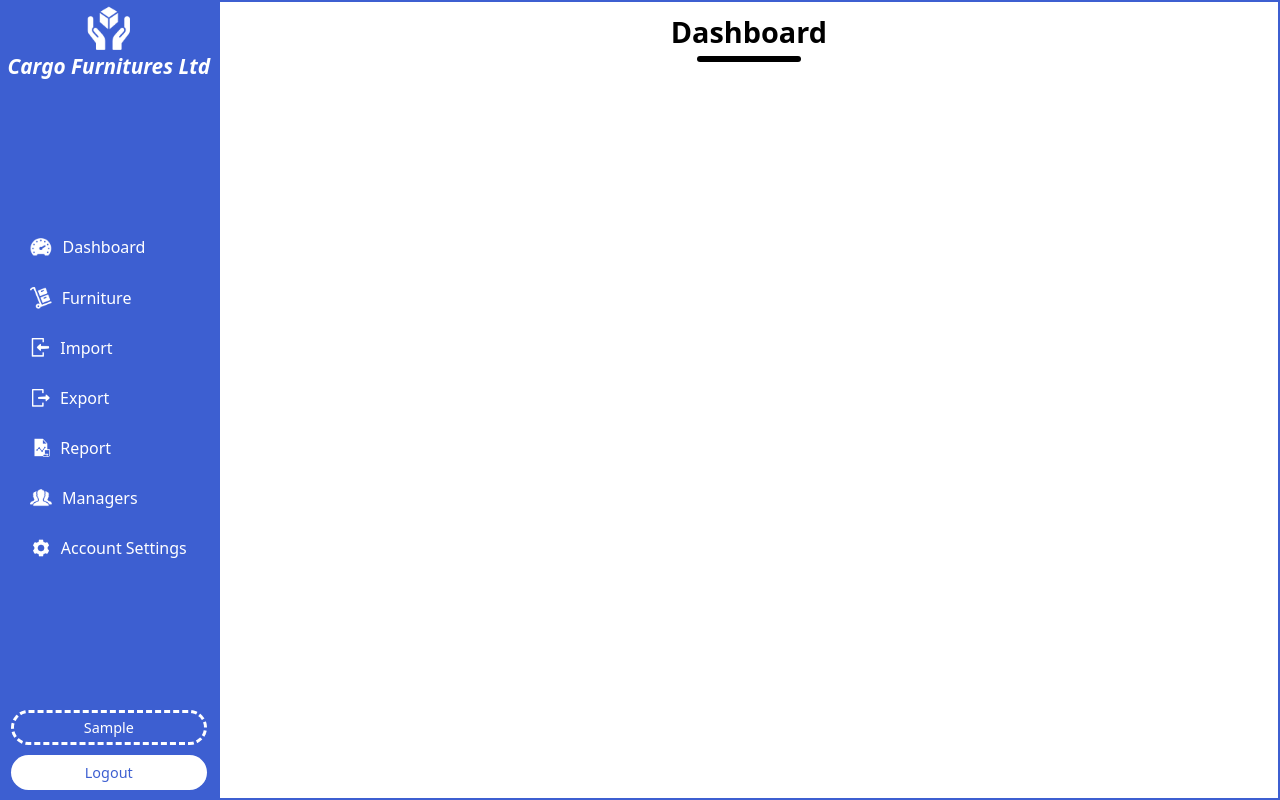
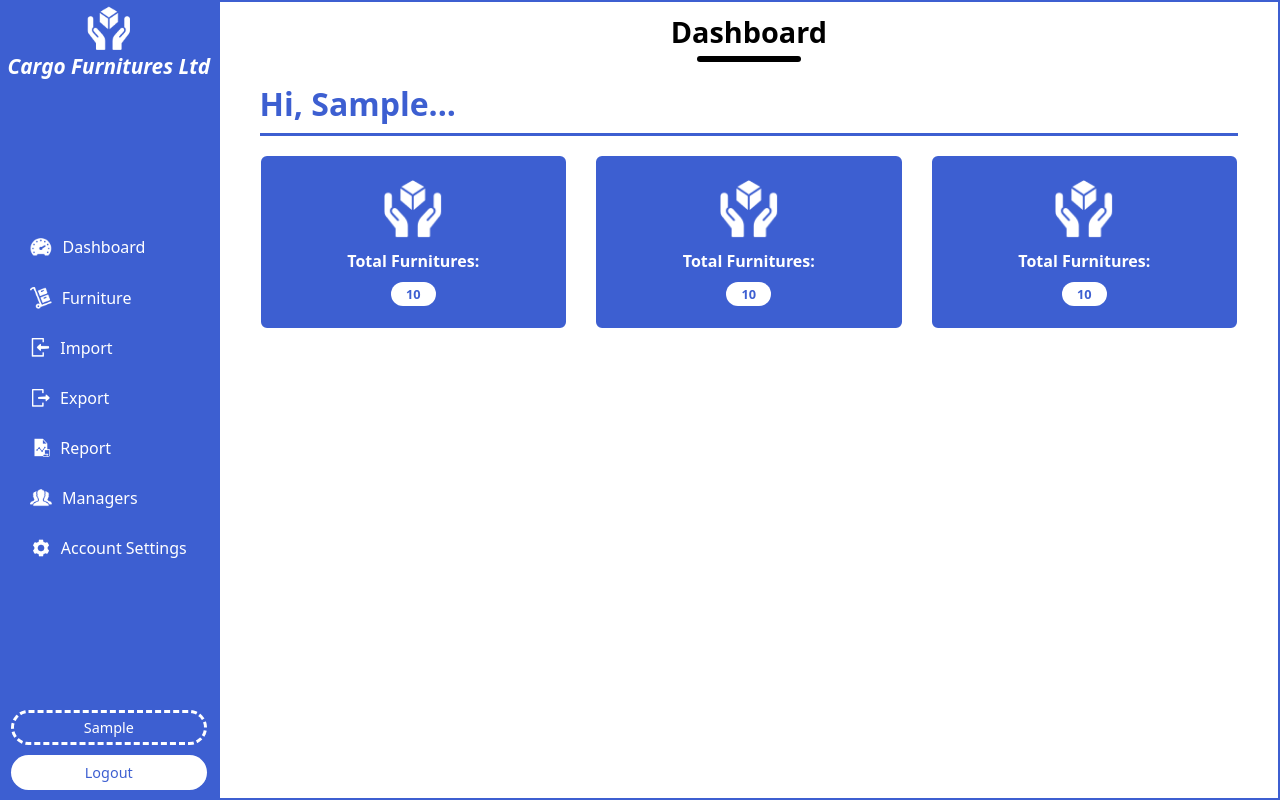
Before and after one commit to Nsoro-Allan/Cargo-Ltd, a PHP site: page /dashboard.php in a window 1280 px wide. Run offline with PHP 8.4, Linux system fonts and the light colour scheme; the visitor is signed in with stand-in values (Sample User, id 1).

Commit message:
changes made...

```diff
--- /dev/null
+++ b/calculations.php
@@ -0,0 +1,3 @@
+<?php
+
+?>
--- a/dashboard.php
+++ b/dashboard.php
@@ -24,7 +24,27 @@ include("session.php");
             </div>
 
             <div class="right-content">
-
+                <div class="right-content-title">
+                    <h1>Hi, <?php echo $_SESSION['cargo_manager'];?>...</h1>
+                    <div class="long-line"></div>
+                </div>
+                <div class="dashboard-card-container">
+                    <div class="dashboard-card">
+                        <img src="./imgs/icon.ico">
+                        <h4>Total Furnitures:</h4>
+                        <a href="#">10</a>
+                    </div>
+                    <div class="dashboard-card">
+                        <img src="./imgs/icon.ico">
+                        <h4>Total Furnitures:</h4>
+                        <a href="#">10</a>
+                    </div>
+                    <div class="dashboard-card">
+                        <img src="./imgs/icon.ico">
+                        <h4>Total Furnitures:</h4>
+                        <a href="#">10</a>
+                    </div>
+                </div>
             </div>
         </div>
     </div>
--- a/report.php
+++ b/report.php
@@ -11,11 +11,6 @@ include("session.php");
     <title>Cargo Ltd - Report</title>
     <link rel="stylesheet" href="style.css">
     <link rel="shortcut icon" href="./imgs/icon.ico" type="image/x-icon">
-    <script>
-        function print() {
-            window.print();
-        }
-    </script>
 </head>
 <body>
 <div class="dashboard-container">
--- a/style.css
+++ b/style.css
@@ -369,3 +369,75 @@ body {
   background: rgba(72, 101, 197, 0.856);
   cursor: pointer;
 }
+
+.right-content-title {
+  display: flex;
+  flex-direction: column;
+  width: 100%;
+  padding-left: 30px;
+}
+
+.right-content-title h1 {
+  color: rgb(61, 95, 209);
+  text-transform: capitalize;
+}
+
+.right-content-title .long-line {
+  padding: 1.5px;
+  width: 97%;
+  background: rgb(61, 95, 209);
+  margin-top: 8px;
+}
+
+.dashboard-card-container {
+  display: flex;
+  flex-direction: row;
+  align-items: center;
+  justify-content: center;
+  width: 100%;
+  margin-top: 10px;
+  padding: 10px;
+  border-radius: 6px;
+  flex-wrap: wrap;
+  gap: 30px;
+}
+
+.dashboard-card {
+  display: flex;
+  flex-direction: column;
+  align-items: center;
+  justify-content: center;
+  width: 30%;
+  height: auto;
+  border: 2px solid rgb(61, 95, 209);
+  padding: 20px 10px;
+  border-radius: 6px;
+  background: rgb(61, 95, 209);
+  color: #fff;
+}
+
+.dashboard-card img {
+  width: 22%;
+}
+
+.dashboard-card h4 {
+  margin-top: 10px;
+}
+
+.dashboard-card a {
+  margin-top: 10px;
+  padding: 3px 15px;
+  border-radius: 50px;
+  text-decoration: none;
+  color: rgb(61, 95, 209);
+  background: #fff;
+  font-weight: bold;
+  font-size: 0.8rem;
+  transition: 0.3s ease-in;
+}
+
+.dashboard-card a:hover {
+  background: #ffffff52;
+  color: #fff;
+  transition: 0.3s ease-in;
+}
```
